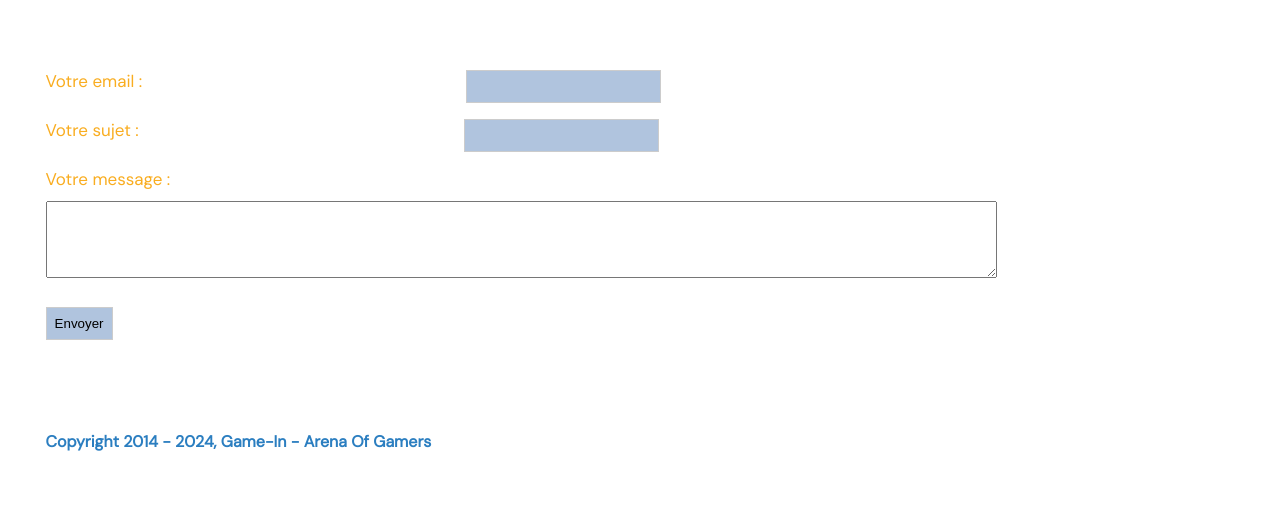
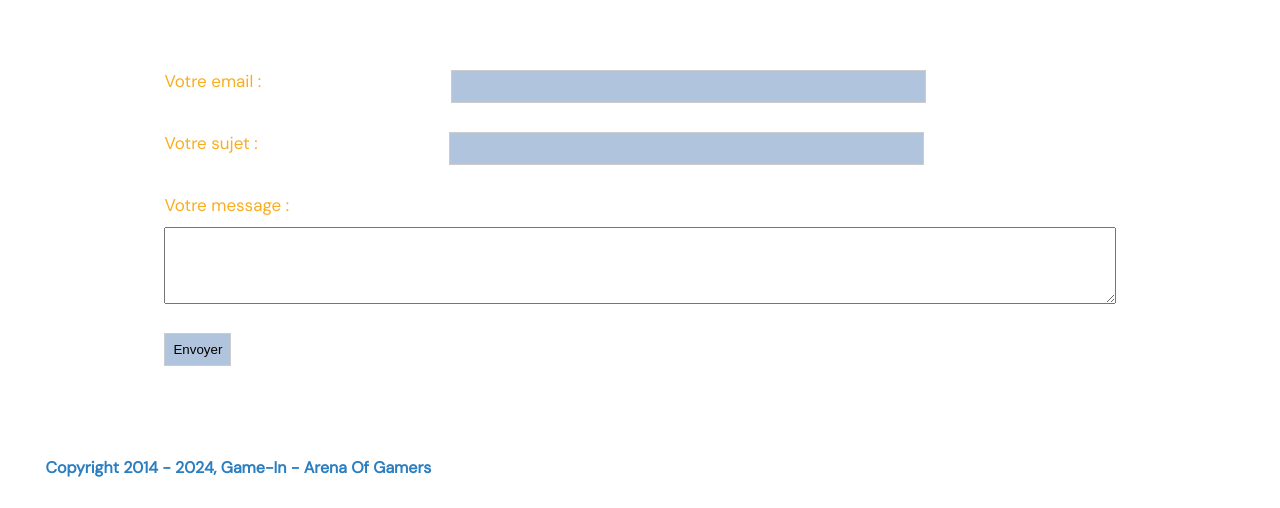
Before and after one commit to Benjamin-Rivero/arenaOfGamers, a website: page public/contact.html in a window 1280 px wide. Shown: the part 339-847 px from the top of the page. Before the commit the page ends 821 px from the top, so only its background shows below. Drawn offline with Linux system fonts and the light colour scheme.

Commit message:
style contact

```diff
--- a/public/contact.html
+++ b/public/contact.html
@@ -34,18 +34,24 @@
     <form>
         <div class="block-email block-form">
         <label for="email" >Votre email :</label>
+        <div class="input-error">
         <input id="input-email" name="email" type="email" required>
         <p class="error error-email"></p>
+      </div>
+
     </div>
     <div class="block-subject block-form">
         <label for="subject" >Votre sujet :</label>
+        <div class="input-error">
         <input id="subject-input" name="subject" type="text" required>
-        <p class="error error-subject"></p>
+        <p class="error error-subject"></p></div>
         </div>
         <div class="block-textarea">
         <label for="message" >Votre message :</label>
+        <div class="input-error">
         <textarea id="message-input" name="message" type="text" rows="5" cols="20" required></textarea>
         <p class="error error-message"></p>
+      </div>
     </div>
     <div class="block-submit block-form">
             <input type="submit" value="Envoyer">
--- a/public/modal.css
+++ b/public/modal.css
@@ -541,17 +541,37 @@ footer {
 
 #section-contact {
 	margin: 1rem auto;
+
 }
+@media screen and (min-width : 540px)
+{
+  #section-contact, .block-form {
+  width : 80%;
+
+  }
+
+  #section-contact .input-error{
+  width : 50%;
+  margin: auto;
+  }
+}
+
 
 #section-contact .block-form {
 	display: flex;
 	justify-content: space-between;
+  width:100%;
 }
+#section-contact .input-error {
+	display: flex;
+	flex-direction: column;
+}
+
 #section-contact form{
   display: flex;
   flex-direction: column;
   gap:1rem;
-  width: 80%;
+  width: 100%;
 }
 
 #section-contact form .block-textarea {
@@ -564,6 +584,11 @@ footer {
   width: 100%;
 }
 
+#section-contact .block-textarea .input-error {
+  margin: auto;
+  width: 100%;
+}
 .error {
+  font-size: 0.75em;
   color: red;
 }
--- a/public/modal.js
+++ b/public/modal.js
@@ -6,7 +6,6 @@ function editNav() {
 		x.className = 'topnav';
 	}
 }
-console.log(Date.now().toString());
 // DOM Elements
 const modalbg = document.querySelector('.bground');
 const modalBtn = document.querySelectorAll('.modal-btn');
@@ -53,10 +52,8 @@ if (formRegister) {
         'consent',
         formDataInscription.get('consent') ? true : false
     );
-    console.log(formDataInscription.get('birthdate'));
+
       let data = JSON.stringify(Object.fromEntries(formDataInscription));
-      console.log(data); // pour transformer en json le form
-
       const response = await fetch('/', {
           method: 'POST',
           body: data,
@@ -83,7 +80,6 @@ function treatResponse(jsonResponse){
         jsonResponse.errors.forEach( item => {
             if(item)
             {
-                console.log(`error-${item.path}`);
                 const selector = `.error-${item.path}`;
                 const errorElement = document.querySelector(selector);
                 errorElement.textContent = item.msg;
```
